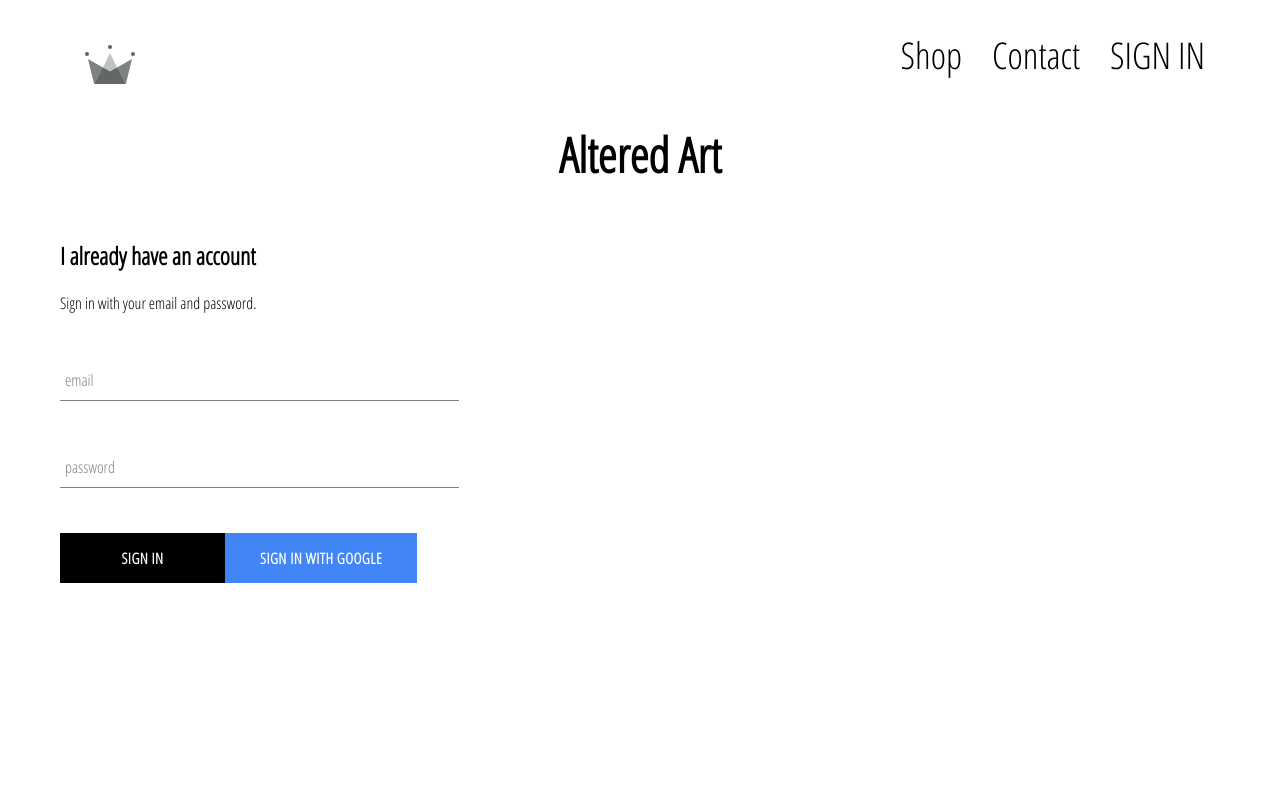
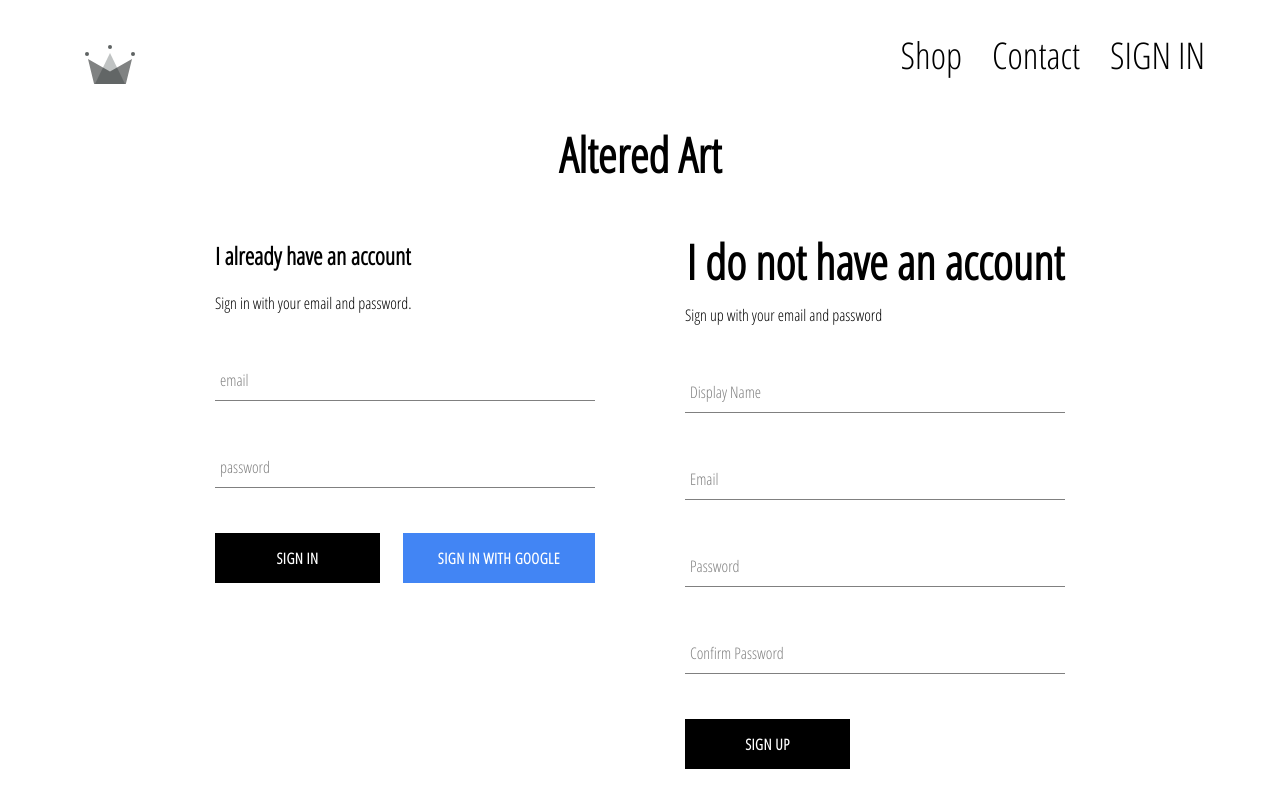
Before and after one commit to AlteredArt/AA-store, a React (Create React App) app in the folder aa-store/: page /signin in a window 1280 px wide. Shown: the top 808 px of the page. Built offline with nearby package versions, Linux system fonts and the light colour scheme; no server answers.

Commit message:
moving on to redux

```diff
--- a/aa-store/src/App.css
+++ b/aa-store/src/App.css
@@ -13,3 +13,7 @@ a {
   color: black;
   font-size: 2.3rem;
 }
+
+* {
+  box-sizing: border-box;
+}
--- a/aa-store/src/App.js
+++ b/aa-store/src/App.js
@@ -6,7 +6,7 @@ import HomePage from './page/homepage/homepage.component';
 import ShopPage from './page/shop/shop';
 import Header from './component/header/header';
 import EntryPage from './page/entry/entry';
-import { auth } from './firebase/firebase.utils';
+import { auth, createUserProfileDocument } from './firebase/firebase.utils';
 
 class App extends React.Component {
   constructor() {
@@ -19,12 +19,26 @@ class App extends React.Component {
 
   unsubscribeFromAuth = null
 
+
   componentDidMount() {
-    this.unsubscribeFromAuth = auth.onAuthStateChanged(user => {
-      this.setState({currentUser: user});
+    this.unsubscribeFromAuth = auth.onAuthStateChanged(async userAuth => {
+      if (userAuth) {
+        const userRef = await createUserProfileDocument(userAuth);
 
-      console.log(user);
-    })
+        userRef.onSnapshot(snapShot => {
+          this.setState({
+            currentUser: {
+              id: snapShot.id,
+              ...snapShot.data()
+            }
+          }, () => {
+            console.log(this.state);
+          });
+        });
+      }
+
+      this.setState({ currentUser: userAuth });
+    });
   }
 
   componentWillUnmount() {
--- a/aa-store/src/component/sign-in/sign-in.jsx
+++ b/aa-store/src/component/sign-in/sign-in.jsx
@@ -4,7 +4,7 @@ import './sign-in.scss';
 import FormInput from '../form-input/form-input';
 import CustomButton from '../button/custom-button';
 
-import { signInWithGoogle } from '../../firebase/firebase.utils';
+import { auth,signInWithGoogle } from '../../firebase/firebase.utils';
 
 class SignIn extends React.Component {
     constructor(props){
@@ -16,10 +16,20 @@ class SignIn extends React.Component {
         }
     }
 
-    handleSubmit = event => {
+    handleSubmit = async event => {
         event.preventDefault();
-        this.setState({ email: '', password: ''})
+        const { email, password } = this.state;
+
+        try {
+            await auth.signInWithEmailAndPassword(email, password);
+            this.setState({email: '', password: ''});
+        } catch(error) {
+            console.log(error);
+        }
+
     }
+
+
     handleChange = event => {
         const { value, name} = event.target;
         this.setState({ [name]: value })
@@ -50,11 +60,12 @@ class SignIn extends React.Component {
                         label='password'
                     />
 
-                    <CustomButton type="submit" >Sign In</CustomButton>
-                    <CustomButton onClick={signInWithGoogle} isGoogleSignIn >
-                        {' '} Sign in with Google {' '}
-                    </CustomButton>
-
+                    <div className="button">
+                        <CustomButton type="submit" >Sign In</CustomButton>
+                        <CustomButton onClick={signInWithGoogle} isGoogleSignIn >
+                            {' '} Sign in with Google {' '}
+                        </CustomButton>
+                    </div>
                 </form>
             </div>
         );
--- a/aa-store/src/component/sign-in/sign-in.scss
+++ b/aa-store/src/component/sign-in/sign-in.scss
@@ -1,5 +1,5 @@
 .sign-in {
-    width: 30vw;
+    width: 380px;
     display: flex;
     flex-direction: column;
 
@@ -7,3 +7,8 @@
         margin: 10px;
     }
 }
+
+.button {
+    display: flex;
+    justify-content: space-between;
+}
--- a/aa-store/src/component/sign-up/sign-up.jsx
+++ b/aa-store/src/component/sign-up/sign-up.jsx
@@ -0,0 +1,91 @@
+import React from 'react';
+import './sign-up.scss';
+import FormInput from '../form-input/form-input';
+import CustomButton from '../button/custom-button';
+import { auth, createUserProfileDocument } from '../../firebase/firebase.utils';
+
+class SignUp extends React.Component {
+    constructor() {
+        super();
+
+        this.state = {
+            displayName: '',
+            email: '',
+            password: '',
+            confirmPassword: ''
+        };
+    }
+
+    handleSubmit = async event => {
+        event.preventDefault();
+
+        const { displayName, email, password, confirmPassword} = this.state;
+
+        if(password === confirmPassword) {
+            alert("passwords don't match");
+            return;
+        }
+
+        try {
+            const { user } = await auth.createUserWithEmailAndPassword(
+                email,
+                password
+                );
+
+                createUserProfileDocument(user, {displayName});
+        } catch(error) {
+            console.log(error);
+        }
+    }
+
+    handleChange = event => {
+        const {name, value} = event.target;
+
+        this.setState({[name]: value})
+    }
+
+    render(){
+        const { displayName, email, password, confirmPassword} = this.state;
+
+        return(
+            <div className="sign-up">
+                <h2 className="title">I do not have an account</h2>
+                <span>Sign up with your email and password</span>
+                <form  className="sign-up-form" onSubmit={this.handleSubmit}>
+                    <FormInput
+                        type="text"
+                        name="displayName"
+                        value={displayName}
+                        onchange={this.handleChange}
+                        label="Display Name"
+                    />
+                    <FormInput
+                        type="text"
+                        name="email"
+                        value={email}
+                        onchange={this.handleChange}
+                        label="Email"
+                        />
+                    <FormInput
+                        type="password"
+                        name="password"
+                        value={password}
+                        onchange={this.handleChange}
+                        label="Password"
+                        required='true'
+                        />
+                    <FormInput
+                        type="password"
+                        name="confirmPassword"
+                        value={confirmPassword}
+                        onchange={this.handleChange}
+                        label="Confirm Password"
+                        />
+                    <CustomButton type="submit">SIGN UP</CustomButton>
+                </form>
+            </div>
+        )
+    }
+}
+
+export default SignUp;
--- a/aa-store/src/component/sign-up/sign-up.scss
+++ b/aa-store/src/component/sign-up/sign-up.scss
@@ -0,0 +1,9 @@
+.sign-up {
+    display: flex;
+    flex-direction: column;
+    width: 380px;
+
+    .title {
+        margin: 10px 0;
+    }
+}
--- a/aa-store/src/firebase/firebase.utils.js
+++ b/aa-store/src/firebase/firebase.utils.js
@@ -2,6 +2,7 @@ import firebase from "firebase/app";
 
 import 'firebase/firestore';
 import 'firebase/auth';
+// import { CacheFirst } from "workbox-strategies";
 
 const config = {
     apiKey: "AIzaSyD78tXltNXFhkjn-nmIHMQyScm37BTf28Q",
@@ -14,6 +15,32 @@ const config = {
 
   firebase.initializeApp(config);
 
+  export const createUserProfileDocument = async (userAuth, additionalData) => {
+    if (!userAuth) return;
+
+    const userRef = firestore.doc(`users/${userAuth.uid}`);
+
+    const snapShot = await userRef.get();
+
+    if(!snapShot.exists) {
+      const { displayName, email } = userAuth;
+      const createdAt = new Date();
+
+      try {
+        await userRef.set({
+          displayName,
+          email,
+          createdAt,
+          ...additionalData
+        })
+      } catch(error) {
+        console.log('error creating user', error.message);
+      }
+    }
+  };
+
+
+
   export const auth = firebase.auth();
   export const firestore  = firebase.firestore();
 
--- a/aa-store/src/page/entry/entry.jsx
+++ b/aa-store/src/page/entry/entry.jsx
@@ -1,10 +1,13 @@
 import React from 'react';
 import './entry.scss';
 import SignIn from '../../component/sign-in/sign-in';
+import SignUp from '../../component/sign-up/sign-up';
 
 const EntryPage = () => (
     <div className="entry">
+
         <SignIn />
+        <SignUp />
     </div>
 );
 
--- a/aa-store/src/page/entry/entry.scss
+++ b/aa-store/src/page/entry/entry.scss
@@ -0,0 +1,6 @@
+.entry {
+    width: 850px;
+    display: flex;
+    justify-content: space-between;
+    margin: 30px auto;
+}
```
